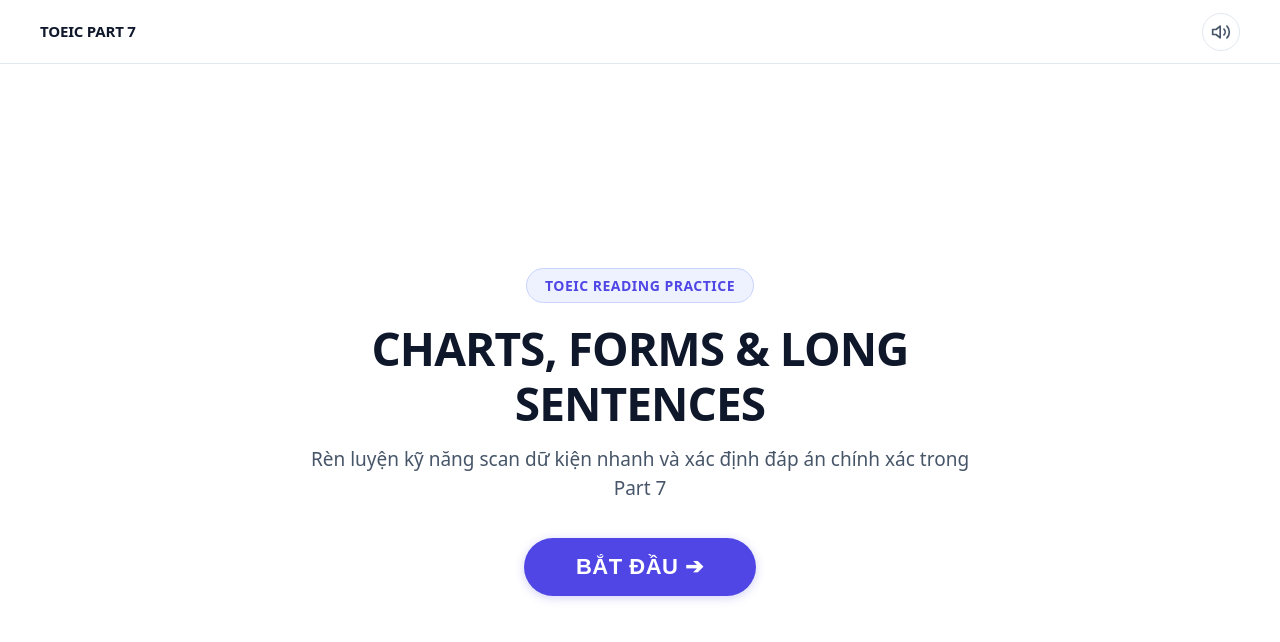
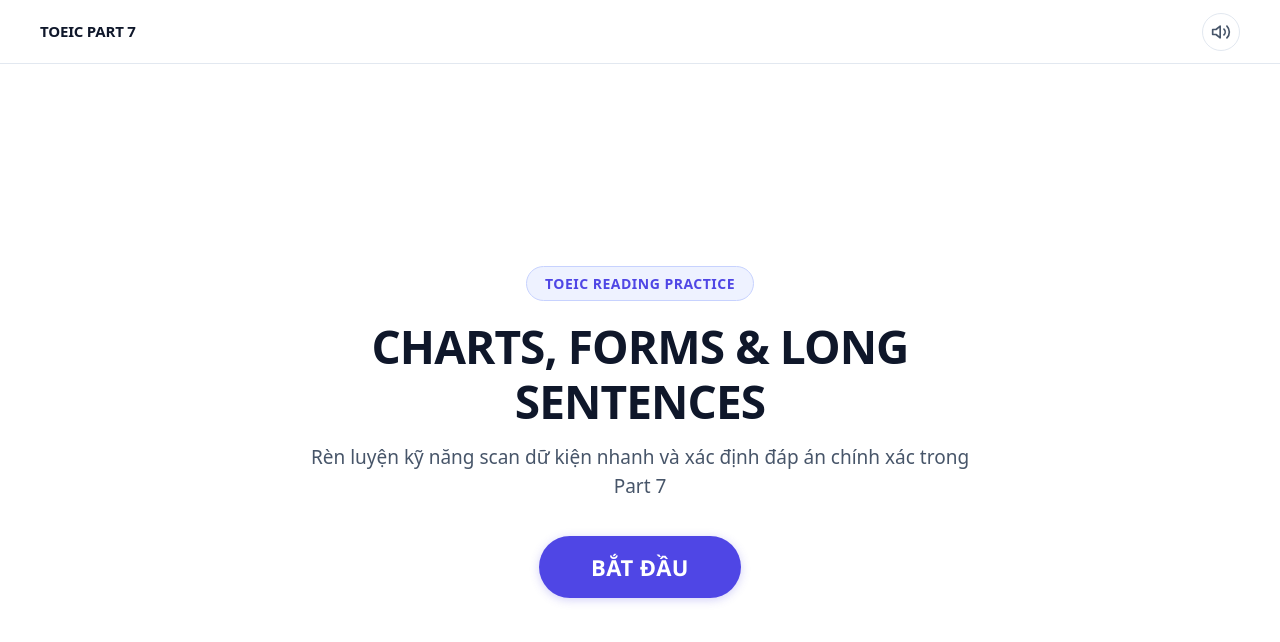
Before and after one commit to pduy06/part7-ta3-minigame, a website: page index.html in a window 1280 px wide. Drawn offline with Linux system fonts and the light colour scheme.

Commit message:
Fix font nut BAT DAU + bo mui ten

```diff
--- a/screens/LobbyScreen.js
+++ b/screens/LobbyScreen.js
@@ -20,7 +20,7 @@ export function createLobbyScreen(gameState) {
         Rèn luyện kỹ năng scan dữ kiện nhanh và xác định đáp án chính xác trong Part 7
       </p>
       <button id="btn-start" class="btn-primary-large">
-        BẮT ĐẦU ➔
+        BẮT ĐẦU
       </button>
     </div>
   `;
--- a/styles/main.css
+++ b/styles/main.css
@@ -876,8 +876,9 @@ body {
 .btn-primary-large {
   background-color: var(--accent-primary);
   color: var(--text-white);
+  font-family: "Segoe UI", Arial, system-ui, sans-serif;
   font-size: 22px;
-  font-weight: var(--font-weight-extrabold);
+  font-weight: 700;
   padding: 16px 52px;
   border-radius: var(--radius-full);
   border: none;
```
